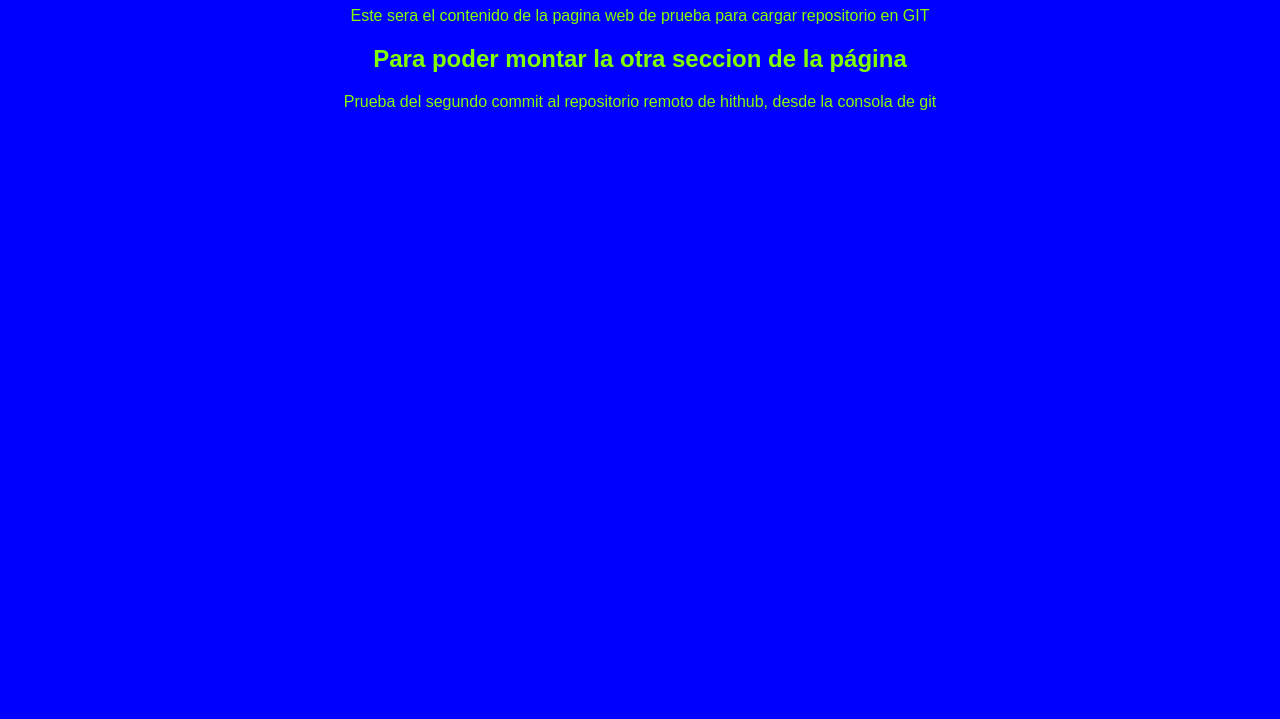
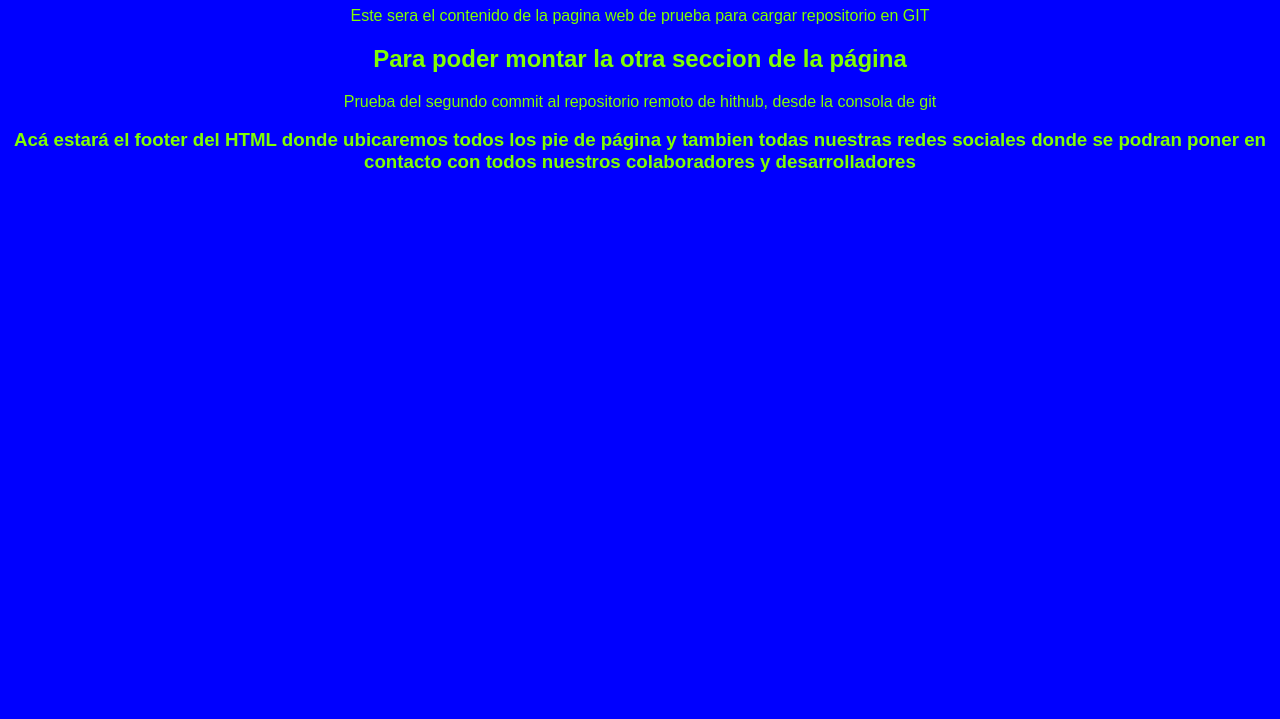
Before and after one commit to mateoac023/test-hit-and-hithub, a plain HTML site: page index.html in a window 1280 px wide. Shown: the part 81-800 px from the top of the page. Drawn offline with Linux system fonts and the light colour scheme.

Commit message:
Organizacion del pie de página

```diff
--- a/index.html
+++ b/index.html
@@ -14,5 +14,10 @@
     <h2>Para poder montar la otra seccion de la página</h2>
     <p>Prueba del segundo commit al repositorio remoto de hithub, desde la consola de git</p>
     </div>
+    <div id="footer">
+        <h3>Acá estará el footer del HTML donde ubicaremos todos los pie de página y tambien todas nuestras redes sociales donde se podran
+            poner en contacto con todos nuestros colaboradores y desarrolladores
+        </h3>
+    </div>
 </body>
 </html>
```
